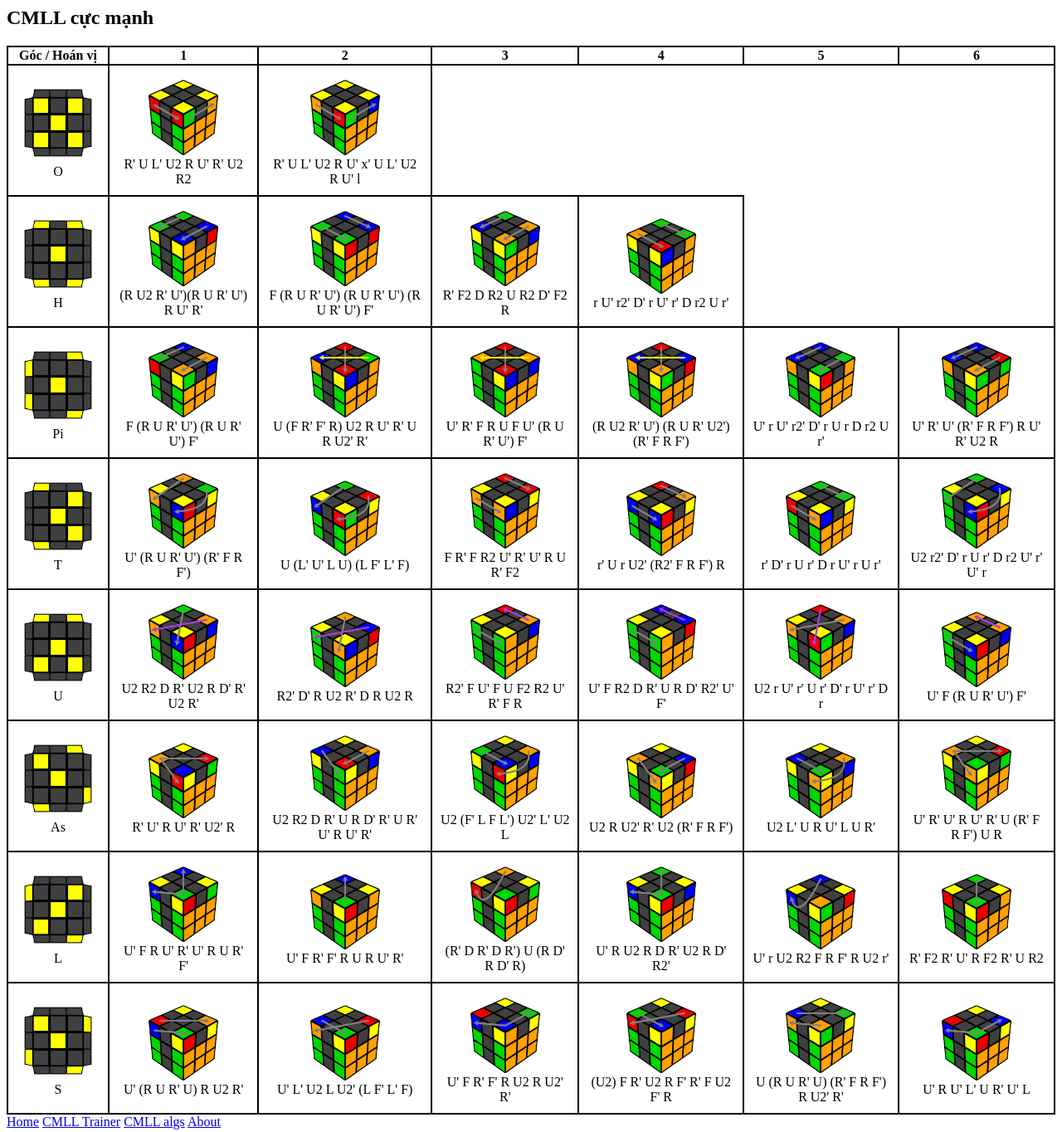
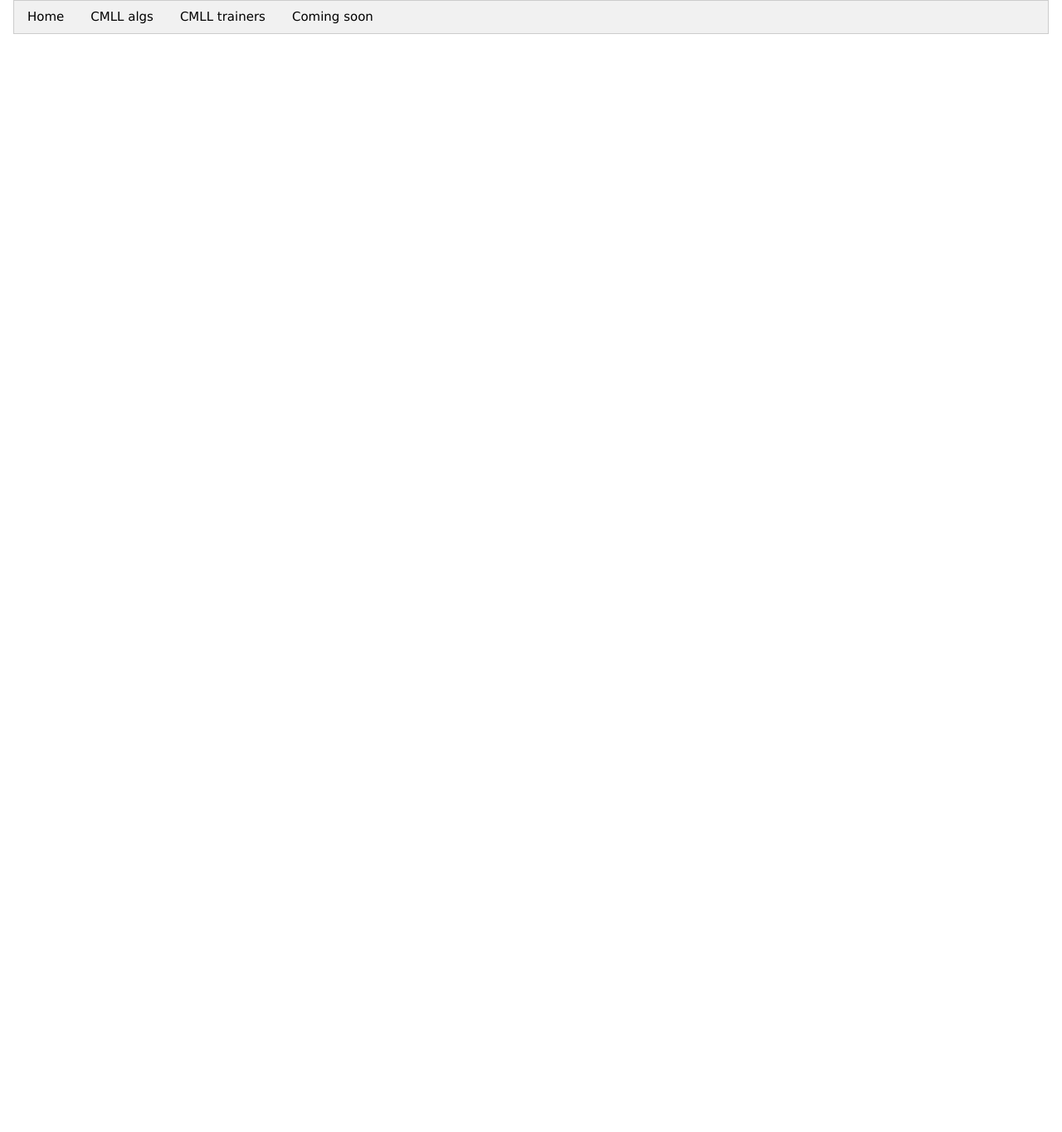
Before and after one commit to rouxteamvn/roux, a plain HTML site: page index.html in a window 1280 px wide. Shown: the whole page at 83% size. After the commit the page ends 800 px from the top, so only its background shows below. Drawn offline with nearby package versions, Linux system fonts and the light colour scheme.

Commit message:
changed something new

```diff
--- a/index.html
+++ b/index.html
@@ -1,203 +1,16 @@
-<h2> CMLL cực mạnh </h2>
-<style>
-td {
-padding: 10px;
-text-align:center;
-}
-table, th, td {
-border: 2px solid black;
-border-collapse: collapse;
-}
-img.resize{
-	width:100px;
-	height:100px;
-}
-.roofpig {
-    width:100px;
-    height:100px;
-    margin: 4px;
-    float:left;
-}
-</style>
-<table>
-<tr>
-<th> Góc / Hoán vị </th>
-<th> 1 </th>
-<th> 2 </th>
-<th> 3 </th>
-<th> 4 </th>
-<th> 5 </th>
-<th> 6 </th>
-</tr>
-<tr>
-<td><img class="resize" src="cmll/O.png"/>
-</br> O
-</td>
-<td><img class="resize" src="cmll/O1.gif"/>
-</br> R' U L' U2 R U' R' U2 R2
-</td>
-<td><img class="resize" src="cmll/O2.gif"/>
-</br> R' U L' U2 R U' x' U L' U2 R U' l
-</td>
-</tr>
-<tr>
-<td><img class="resize" src="cmll/H.png"/>
-</br> H
-</td>
-<td><img class="resize" src="cmll/H1.gif"/>
-</br> (R U2 R' U')(R U R' U') R U' R'
-</td>
-<td><img class="resize" src="cmll/H2.gif"/>
-</br> F (R U R' U') (R U R' U') (R U R' U') F' </td>
-<td><img class="resize" src="cmll/H3.png"/>
-</br> R' F2 D R2 U R2 D' F2 R
-</td>
-<td><img class="resize" src="cmll/H4.png">
-</br> r U' r2' D' r U' r' D r2 U r'
-</td>
-</tr>
-<tr>
-<td><img class="resize" src="cmll/Pi.png"/>
-</br> Pi
-</td>
-<td><img class="resize" src="cmll/Pi1.png"/>
-</br> F (R U R' U') (R U R' U') F'
-</td>
-<td><img class="resize" src="cmll/Pi2.png"/>
-</br> U (F R' F' R) U2 R U' R' U R U2' R'
-</td>
-<td><img class="resize" src="cmll/Pi3.png"/>
-</br> U' R' F R U F U' (R U R' U') F'
-</td>
-<td><img class="resize" src="cmll/Pi4.png"/>
-</br> (R U2 R' U') (R U R' U2') (R' F R F')
-</td>
-<td><img class="resize" src="cmll/Pi5.png"/>
-</br> U' r U' r2' D' r U r  D r2 U r'
-</td>
-<td><img class="resize" src="cmll/Pi6.png"/>
-</br> U' R' U' (R' F R F') R U' R' U2 R
-</td>
-</tr>
-<tr>
-<td> <img class="resize" src="cmll/T.png"/>
-</br> T
-</td>
-<td> <img class="resize" src="cmll/T1.png"/>
-</br> U' (R U R' U') (R' F R F')
-</td>
-<td> <img class="resize" src="cmll/T2.png"/>
-</br> U (L' U' L U) (L F' L' F)
-</td>
-<td> <img class="resize" src="cmll/T3.png"/>
-</br> F R' F R2 U' R' U' R U R' F2
-</td>
-<td> <img class="resize" src="cmll/T4.png"/>
-</br> r' U r U2' (R2' F R F') R
-</td>
-<td> <img class="resize" src="cmll/T5.png"/>
-</br> r' D' r U r' D r U' r U r'
-</td>
-<td> <img class="resize" src="cmll/T6.png"/>
-</br>  U2 r2' D' r U r' D r2 U' r' U' r
-</td>
-</tr>
-<tr>
-<td> <img class="resize" src="cmll/U.png"/>
-</br> U
-</td>
-<td> <img class="resize" src="cmll/U1.png"/>
-</br> U2 R2  D  R'  U2  R  D'  R'  U2  R'
-</td>
-<td> <img class="resize" src="cmll/U2.png"/>
-</br> R2'  D'  R  U2  R'  D  R  U2  R
-</td>
-<td> <img class="resize" src="cmll/U3.png"/>
-</br> R2' F U' F U F2 R2 U' R' F R
-</td>
-<td> <img class="resize" src="cmll/U4.png"/>
-</br> U' F  R2  D  R'  U  R  D'  R2'  U'  F'
-</td>
-<td> <img class="resize" src="cmll/U5.png"/>
-</br> U2 r  U'  r'  U  r'  D'  r  U'  r'  D  r
-</td>
-<td> <img class="resize" src="cmll/U6.png"/>
-</br> U' F  (R U R' U')  F'
-</td>
-</tr>
-<tr>
-<td> <img class="resize" src="cmll/As.png"/>
-</br> As
-</td>
-<td> <img class="resize" src="cmll/As1.png"/>
-</br> R'  U'  R  U'  R'  U2'  R
-</td>
-<td> <img class="resize" src="cmll/As2.png"/>
-</br> U2 R2  D  R'  U  R  D'  R'  U  R'  U' R  U'  R'
-</td>
-<td> <img class="resize" src="cmll/As3.png"/>
-</br> U2 (F' L F L') U2' L' U2 L
-</td>
-<td> <img class="resize" src="cmll/As4.png"/>
-</br> U2 R U2' R' U2 (R' F R F')
-</td>
-<td> <img class="resize" src="cmll/As5.png"/>
-</br> U2 L' U R U' L U  R'
-</td>
-<td> <img class="resize" src="cmll/As6.png"/>
-</br> U' R' U' R U' R' U (R' F R F') U R
-</td>
-</tr>
-<tr>
-<td> <img class="resize" src="cmll/L.png"/>
-</br> L
-</td>
-<td> <img class="resize" src="cmll/L1.png"/>
-</br> U' F  R  U'  R'  U'  R  U  R'  F'
-</td>
-<td> <img class="resize" src="cmll/L2.png"/>
-</br> U' F  R'  F'  R  U  R  U'  R'
-</td>
-<td> <img class="resize" src="cmll/L3.png"/>
-</br> (R' D R' D R') U (R D' R D' R)
-</td>
-<td> <img class="resize" src="cmll/L4.png"/>
-</br> U' R  U2  R  D  R'  U2  R  D'  R2'
-</td>
-<td> <img class="resize" src="cmll/L5.png"/>
-</br> U' r U2 R2 F R F' R U2 r'
-</td>
-<td> <img class="resize" src="cmll/L6.png"/>
-</br> R' F2 R' U' R F2 R' U R2
-</td>
-</tr>
-<tr>
-<td> <img class="resize" src="cmll/S.png"/>
-</br> S
-</td>
-<td> <img class="resize" src="cmll/S1.png"/>
-</br> U' (R U R' U) R U2 R'
-</td>
-<td> <img class="resize" src="cmll/S2.png"/>
-</br> U' L' U2 L U2' (L F' L' F)
-</td>
-<td> <img class="resize" src="cmll/S3.png"/>
-</br> U' F  R'  F'  R  U2  R  U2'  R'
-</td>
-<td> <img class="resize" src="cmll/S4.png"/>
-</br> (U2) F R' U2 R F' R' F U2 F' R
-</td>
-<td> <img class="resize" src="cmll/S5.png"/>
-</br> U (R U R' U) (R' F R F') R U2' R'
-</td>
-<td> <img class="resize" src="cmll/S6.png"/>
-</br> U' R U' L' U R' U' L
-</td>
-</tr>
-</table>
-<div class="topnav">
-  <a class="active" href="#home">Home</a>
-  <a href="#news">CMLL Trainer</a>
-  <a href="#contact">CMLL algs</a>
-  <a href="#about">About</a>
+<html>
+<title>Roux or something</title>
+<meta name="viewport" content="width=device-width, initial-scale=1">
+<link rel="stylesheet" href="https://www.w3schools.com/w3css/4/w3.css">
+<body>
+<div class="w3-container">
+<div class="w3-bar w3-border w3-light-grey">
+  <a href="#" class="w3-bar-item w3-button">Home</a>
+  <a href="cmll.html" class="w3-bar-item w3-button w3-hover-green">CMLL algs</a>
+  <a href="#" class="w3-bar-item w3-button w3-hover-blue">CMLL trainers</a>
+  <a href="#" class="w3-bar-item w3-button w3-hover-red">Coming soon</a>
 </div>
+
+</div>
+</body>
+</html>
```
Also changed, not shown: cmll.html (+15 -1 lines).
